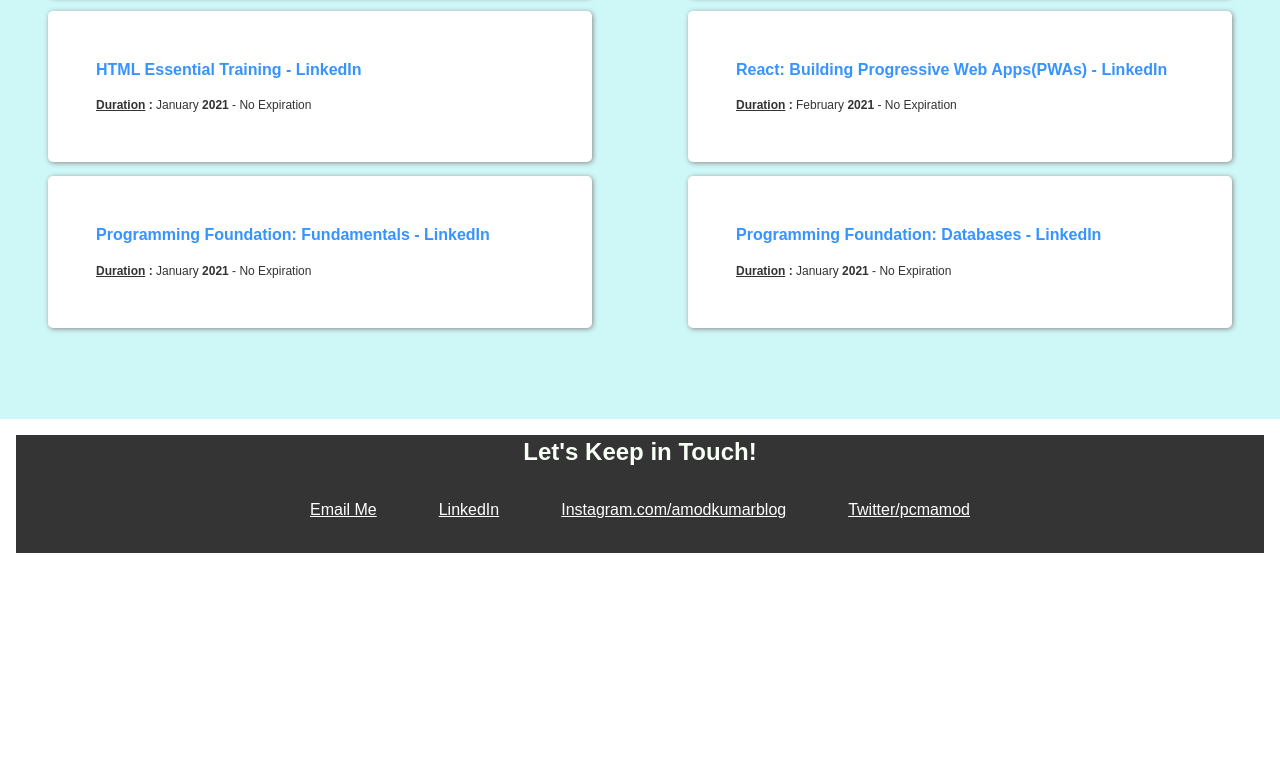
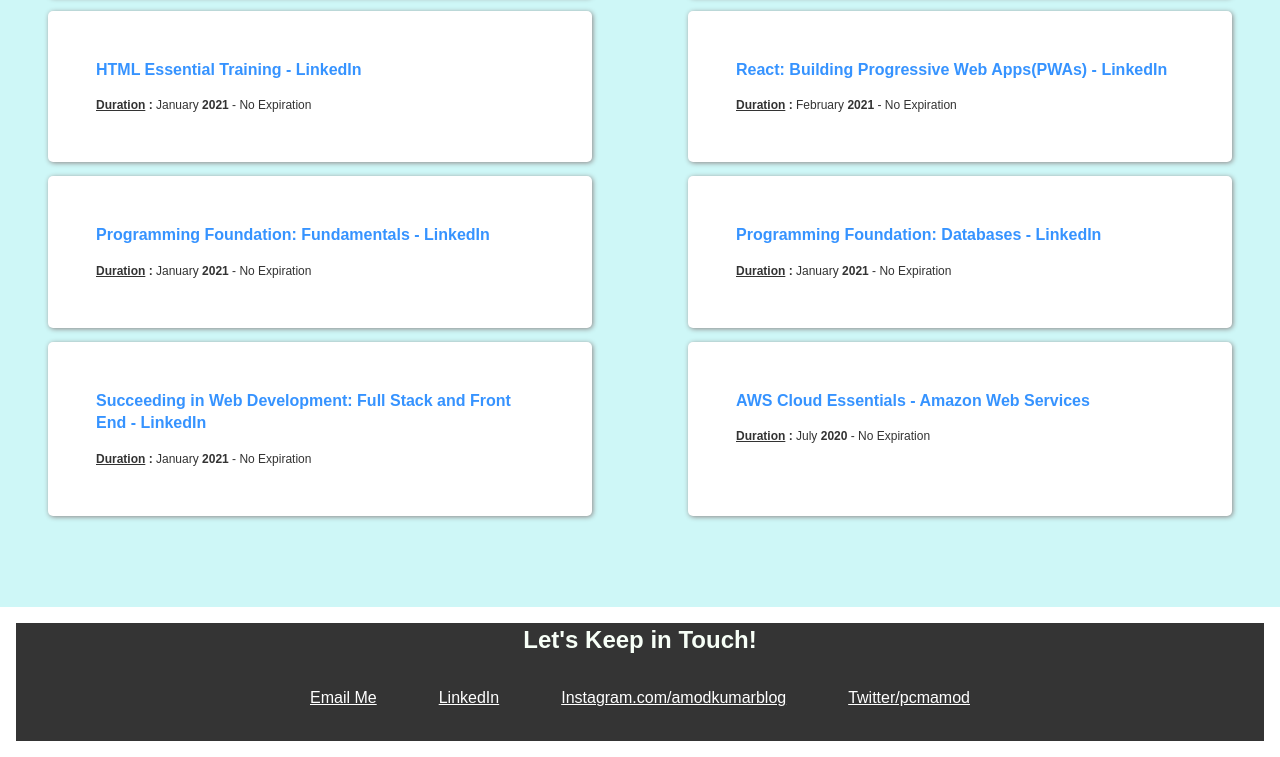
Before and after one commit to xmavericks/xmavericks.github.io, a plain HTML site: page index.html in a window 1280 px wide. Shown: the part 5019-5776 px from the top of the page. Before the commit the page ends 5588 px from the top, so only its background shows below. Drawn offline with nearby package versions, Linux system fonts and the light colour scheme.

Commit message:
Update index.html
2 more added

```diff
--- a/index.html
+++ b/index.html
@@ -212,6 +212,16 @@
 			<p><b><u>Duration</u> :</b> January <b>2021</b> - No Expiration</b></p>
 		</div>
 	</div>
+	<div class="boxes">
+		<div class="box">
+			<h3><span class="text-primary">Succeeding in Web Development: Full Stack and Front End - LinkedIn </span></h3>
+			<p><b><u>Duration</u> :</b> January <b>2021</b> - No Expiration</b></p>
+		</div>
+		<div class="box">
+			<h3><span class="text-primary">AWS Cloud Essentials - Amazon Web Services</span></h3>
+			<p><b><u>Duration</u> :</b> July <b>2020</b> - No Expiration</b></p>
+		</div>
+	</div>
 </section>
 
 
```
